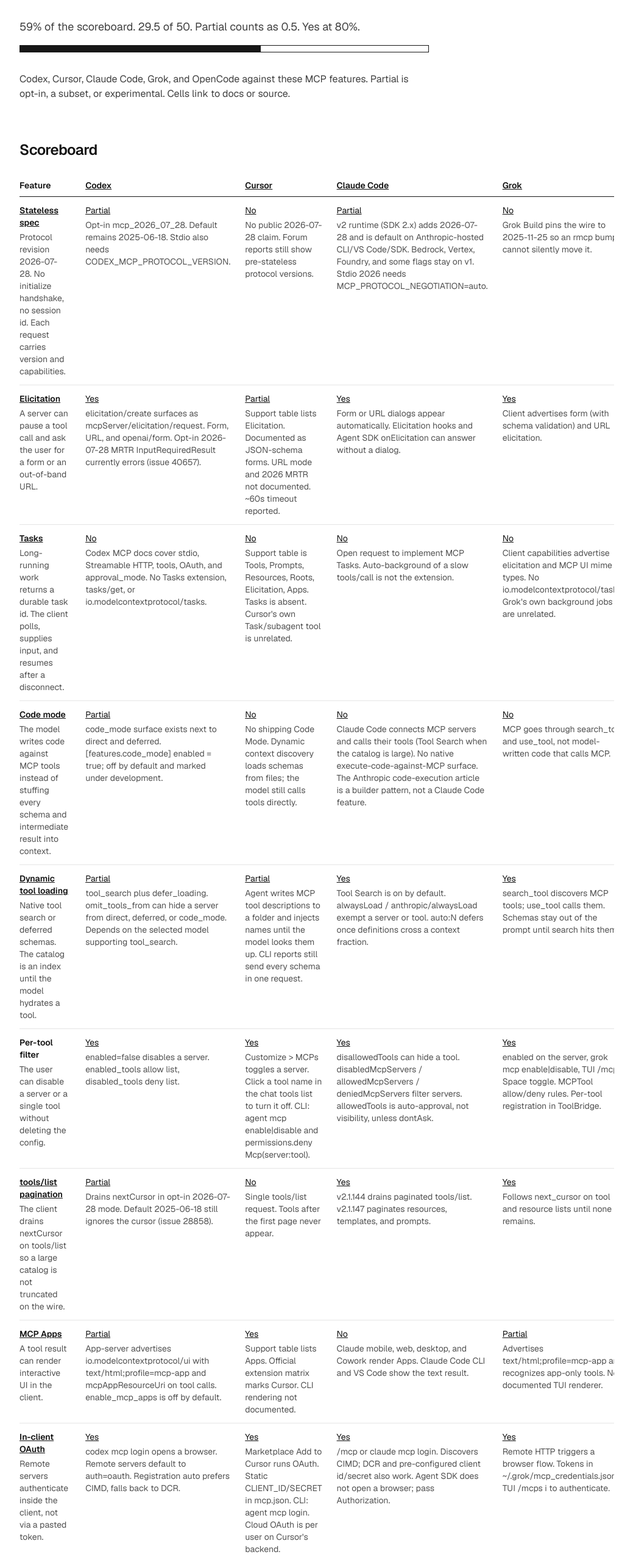
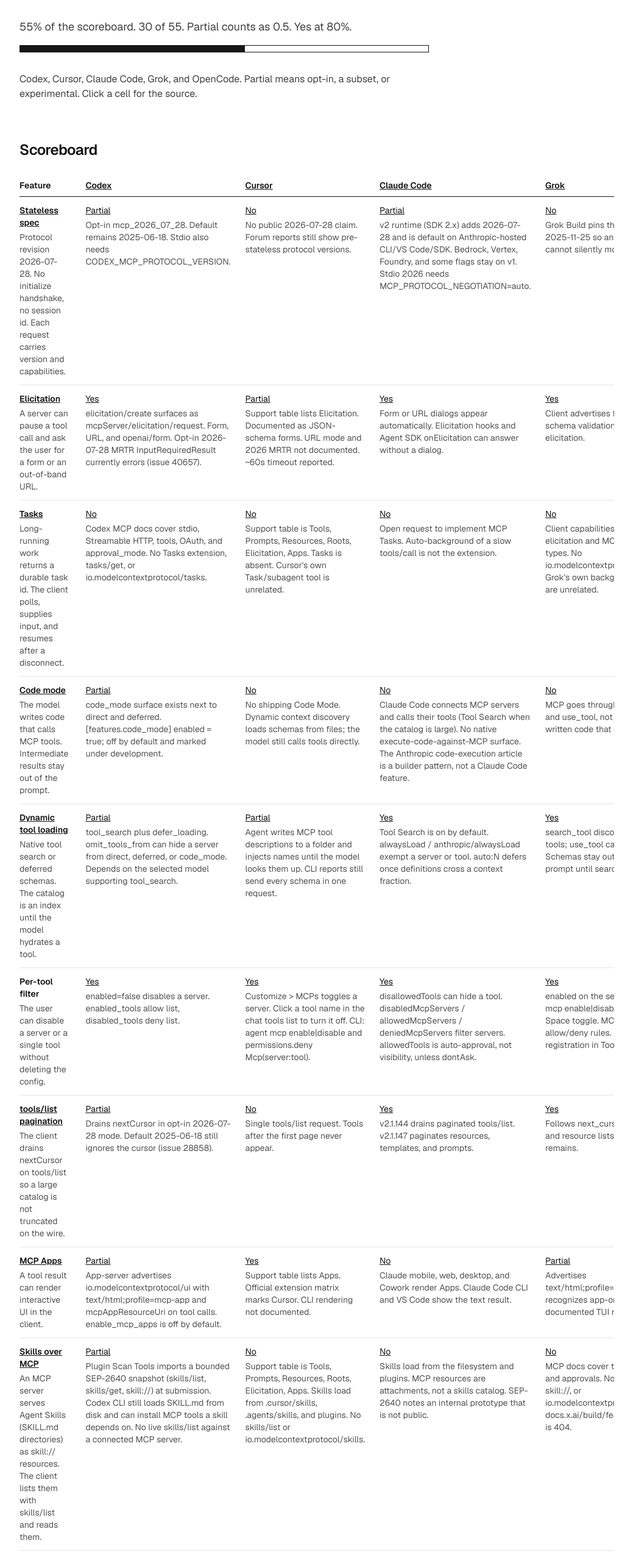
Before and after one commit to neon-solutions/ismcpgoodyet, a Next.js app: page / in a window 1280 px wide. Shown: the part 182-2741 px from the top of the page at 61% size, without its empty margins (120-1159 px from the left). Built offline with nearby package versions, Linux system fonts and the light colour scheme.

Commit message:
Add Skills over MCP and rewrite the news copy.
SEP-2640 is a draft extension; only Codex's plugin Scan Tools consumes a subset. The old headlines defined WebMCP by what it isn't.

```diff
--- a/app/page.tsx
+++ b/app/page.tsx
@@ -40,9 +40,8 @@
           <div className="h-full bg-neutral-900" style={{ width: barWidth }} />
         </div>
         <p className="mt-8 text-base text-neutral-700">
-          Codex, Cursor, Claude Code, Grok, and OpenCode against these MCP
-          features. Partial is opt-in, a subset, or experimental. Cells link to
-          docs or source.
+          Codex, Cursor, Claude Code, Grok, and OpenCode. Partial means opt-in,
+          a subset, or experimental. Click a cell for the source.
         </p>
       </header>
 
@@ -150,7 +149,7 @@
       </section>
 
       <footer className="mt-20 border-t border-neutral-200 pt-6 text-sm text-neutral-600">
-        ismcpgoodyet.com. Not official Neon. Cells cite public docs or source.
+        ismcpgoodyet.com. Labs under neon-solutions. Cells cite docs or source.
       </footer>
     </div>
   );
--- a/content/site.ts
+++ b/content/site.ts
@@ -70,7 +70,7 @@
     name: "Code mode",
     kind: "client-pattern",
     summary:
-      "The model writes code against MCP tools instead of stuffing every schema and intermediate result into context.",
+      "The model writes code that calls MCP tools. Intermediate results stay out of the prompt.",
     specUrl: "https://www.anthropic.com/engineering/code-execution-with-mcp",
     shippedAt: "2025-11-04",
   },
@@ -110,6 +110,16 @@
     shippedAt: "2026-01-26",
   },
   {
+    id: "skills-over-mcp",
+    name: "Skills over MCP",
+    kind: "spec",
+    summary:
+      "An MCP server serves Agent Skills (SKILL.md directories) as skill:// resources. The client lists them with skills/list and reads them.",
+    specUrl:
+      "https://modelcontextprotocol.io/community/working-groups/skills-over-mcp",
+    shippedAt: "2026-04-16",
+  },
+  {
     id: "oauth",
     name: "In-client OAuth",
     kind: "spec",
@@ -122,7 +132,7 @@
     name: "Approval policy",
     kind: "client-pattern",
     summary:
-      "Something between prompt-every-call and yolo: allowlists, classifiers, or annotation-aware auto-run.",
+      "Allowlists, classifiers, or annotation-aware auto-run.",
     shippedAt: "2025-06-01",
   },
 ] satisfies readonly Feature[];
@@ -392,6 +402,39 @@
       notes: "Open request. No Apps host in core.",
     },
   },
+  "skills-over-mcp": {
+    codex: {
+      status: "partial",
+      evidenceUrl:
+        "https://developers.openai.com/plugins/build/mcp-server#import-skills-from-the-mcp-server",
+      notes:
+        "Plugin Scan Tools imports a bounded SEP-2640 snapshot (skills/list, skills/get, skill://) at submission. Codex CLI still loads SKILL.md from disk and can install MCP tools a skill depends on. No live skills/list against a connected MCP server.",
+    },
+    cursor: {
+      status: "no",
+      evidenceUrl: "https://cursor.com/docs/mcp",
+      notes:
+        "Support table is Tools, Prompts, Resources, Roots, Elicitation, Apps. Skills load from .cursor/skills, .agents/skills, and plugins. No skills/list or io.modelcontextprotocol/skills.",
+    },
+    "claude-code": {
+      status: "no",
+      evidenceUrl: "https://code.claude.com/docs/en/skills",
+      notes:
+        "Skills load from the filesystem and plugins. MCP resources are attachments, not a skills catalog. SEP-2640 notes an internal prototype that is not public.",
+    },
+    grok: {
+      status: "no",
+      evidenceUrl: "https://docs.x.ai/build/features/mcp-servers",
+      notes:
+        "MCP docs cover tools, OAuth, and approvals. No skills/list, skill://, or io.modelcontextprotocol/skills. docs.x.ai/build/features/skills is 404.",
+    },
+    opencode: {
+      status: "no",
+      evidenceUrl: "https://opencode.ai/docs/skills",
+      notes:
+        "Skills load from .opencode/skills, .claude/skills, and .agents/skills. The skill tool reads SKILL.md from disk. No skills/list or io.modelcontextprotocol/skills in core.",
+    },
+  },
   oauth: {
     codex: {
       status: "yes",
@@ -483,6 +526,11 @@
     href: "https://modelcontextprotocol.io/extensions/apps/overview",
   },
   {
+    date: "2026-04-16",
+    title: "Skills Over MCP working group",
+    href: "https://modelcontextprotocol.io/community/working-groups/skills-over-mcp",
+  },
+  {
     date: "2026-05-19",
     title: "WebMCP at Chrome I/O",
     href: "https://developer.chrome.com/blog/chrome-at-io26",
@@ -502,12 +550,13 @@
 export const news = [
   {
     slug: "mcp-roadmap-2026-08",
-    title: "After the stateless spec, MCP wants push, identity, and progressive discovery",
+    title:
+      "MCP roadmap: agentic messaging, HTTP-over-stdio, DPoP, progressive discovery",
     publishedAt: "2026-08-22",
     sourceName: "MCP docs",
     sourceUrl: "https://modelcontextprotocol.io/development/roadmap",
     summary:
-      "The 2026-08-22 roadmap puts agentic messaging (Tasks plus server-initiated events), HTTP-over-stdio, DPoP and agent identity, and a protocol-level progressive discovery mechanism on the next cycle. None of that is a client checkbox yet.",
+      "The 22 Aug 2026 cycle lists Tasks plus server-initiated events, HTTP-over-stdio, DPoP and agent identity, and protocol-level progressive discovery. Those are SEPs. No client on this board implements them.",
   },
   {
     slug: "mcp-spec-2026-07-28",
@@ -520,12 +569,22 @@
   },
   {
     slug: "webmcp-chrome-io-2026",
-    title: "WebMCP: the page is the server, and it is not MCP",
+    title: "Chrome I/O: pages register tools on document.modelContext",
     publishedAt: "2026-05-19",
     sourceName: "Chrome",
     sourceUrl: "https://developer.chrome.com/blog/chrome-at-io26",
     summary:
-      "Chrome I/O previewed WebMCP: document.modelContext tools that exist only while the tab is open. Complementary to MCP, not a replacement. Origin trial in Chrome 149. None of the five coding agents on this board consume it natively.",
+      "At I/O 2026 Chrome showed WebMCP: a page registers tools for the life of the tab. Origin trial in Chrome 149. The five coding agents on this board do not consume it.",
+  },
+  {
+    slug: "skills-over-mcp-sep-2640",
+    title: "SEP-2640: serve Agent Skills as MCP resources",
+    publishedAt: "2026-04-16",
+    sourceName: "MCP",
+    sourceUrl:
+      "https://modelcontextprotocol.io/community/working-groups/skills-over-mcp",
+    summary:
+      "The Skills Over MCP working group is drafting SEP-2640: SKILL.md directories over skill://, listed with skills/list. OpenAI's plugin Scan Tools imports a bounded snapshot. The five coding agents on this board still load skills from disk.",
   },
   {
     slug: "claude-code-tool-search",
@@ -552,6 +611,6 @@
     sourceName: "Anthropic",
     sourceUrl: "https://www.anthropic.com/engineering/code-execution-with-mcp",
     summary:
-      "Present MCP servers as code APIs. The model loads the tools it needs and filters results in a sandbox. Cloudflare called the same idea Code Mode. Claude Code itself still calls tools directly.",
+      "Present MCP servers as code APIs. The model loads the tools it needs and filters results in a sandbox. Cloudflare called the same idea Code Mode. Claude Code still calls tools directly.",
   },
 ] satisfies readonly NewsItem[];
--- a/lib/types.ts
+++ b/lib/types.ts
@@ -18,6 +18,7 @@
   | "tool-filter"
   | "list-pagination"
   | "mcp-apps"
+  | "skills-over-mcp"
   | "oauth"
   | "approvals";
 
```
